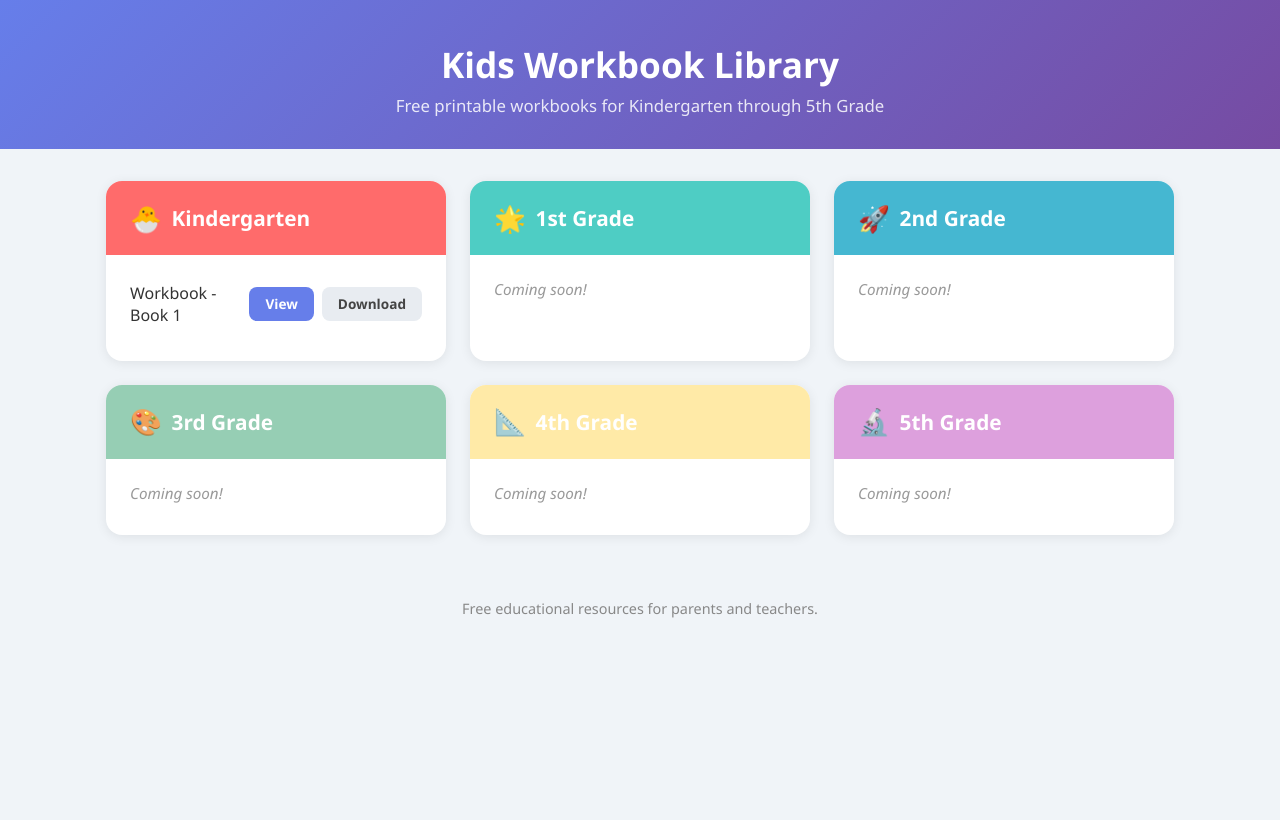
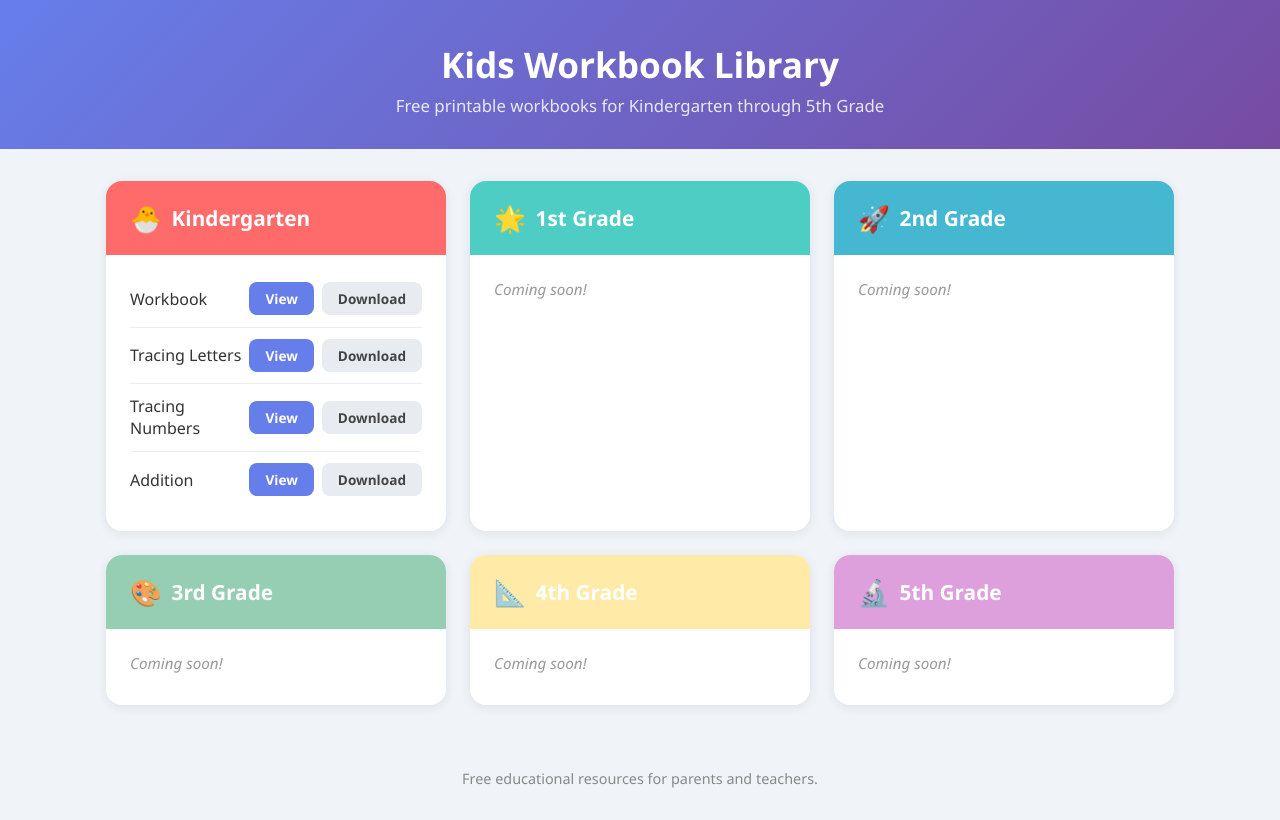
Before and after one commit to nobody541/workbook-k, a plain HTML site: page index.html in a window 1280 px wide. Drawn offline with Linux system fonts and the light colour scheme.

Commit message:
add book

```diff
--- a/index.html
+++ b/index.html
@@ -2,12 +2,13 @@
 <html lang="en">
 <head>
   <meta charset="UTF-8">
+  <link href="img/icon1.png" rel="icon">
   <meta name="viewport" content="width=device-width, initial-scale=1.0">
   <title>Free Printable Kids Workbooks | Kindergarten - 5th Grade | Kids Workbook Library</title>
   <meta name="description" content="Browse and print free educational workbooks for kids from Kindergarten through 5th Grade. Interactive flip-book viewer with easy printing for parents and teachers.">
   <meta name="keywords" content="free kids workbooks, printable worksheets, kindergarten workbook, elementary school worksheets, educational resources, homeschool printables, K-5 workbooks">
   <meta name="robots" content="index, follow">
-  <link href="img/icon1.png" rel="icon">
+
   <link rel="canonical" href="https://nobody541.github.io/workbook-k/">
 
   <!-- Open Graph / Facebook -->
--- a/js/app.js
+++ b/js/app.js
@@ -1,12 +1,15 @@
 document.addEventListener("DOMContentLoaded", () => {
+  console.log("testing");
   const grid = document.getElementById("grades-grid");
 
   BOOKS_DATA.grades.forEach((grade) => {
+
     const card = document.createElement("div");
     card.className = "grade-card";
     card.setAttribute("role", "listitem");
+    console.log(grade);
+    const hasBooks = grade.books.length > 0;
 
-    const hasBooks = grade.books.length > 0;
 
     let booksHtml = "";
     if (hasBooks) {
--- a/js/books-data.js
+++ b/js/books-data.js
@@ -8,8 +8,23 @@ const BOOKS_DATA = {
       books: [
         {
           id: "K-book1",
-          title: "Workbook - Book 1",
+          title: "Workbook",
           pdfUrl: "K-book1.pdf",
+        },
+        {
+          id: "k-tracing-letter",
+          title: "Tracing Letters",
+          pdfUrl: "k-tracing-letter.pdf",
+        },
+        {
+          id: "k-tracing-number",
+          title: "Tracing Numbers",
+          pdfUrl: "k-tracing-number.pdf",
+        },
+        {
+          id: "k-addition-10",
+          title: "Addition",
+          pdfUrl: "k-addition-10.pdf",
         },
       ],
     },
```
Also changed, not shown: viewer.html (+3 -1 lines), 3 other files.
